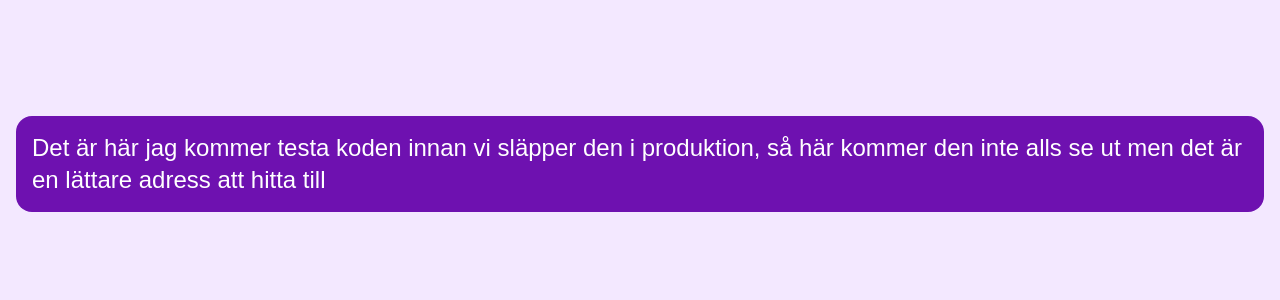
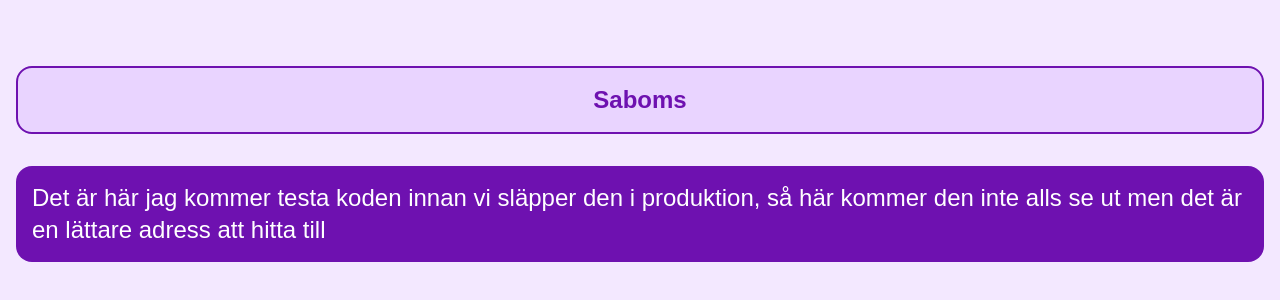
Before and after one commit to SabomsCleaning/CleaningFrontend, a Next.js app: page / in a window 1280 px wide. Shown: the part 236-536 px from the top of the page. Built offline with nearby package versions, Linux system fonts and the light colour scheme.

Commit message:
Adding headline

```diff
--- a/src/app/page.tsx
+++ b/src/app/page.tsx
@@ -1,6 +1,7 @@
 export default function Home() {
     return (
         <div className="bg-purple-100 h-screen flex flex-col justify-center">
+          <div className="m-4 p-4 rounded-2xl text-purple-800 font-extrabold border-2 flex justify-center text-2xl bg-purple-200">Saboms</div>
           <div className="m-4 p-4 rounded-2xl text-white text-2xl bg-purple-800">
             <h1 >
                 Det är här jag kommer testa koden innan vi släpper den i
```
